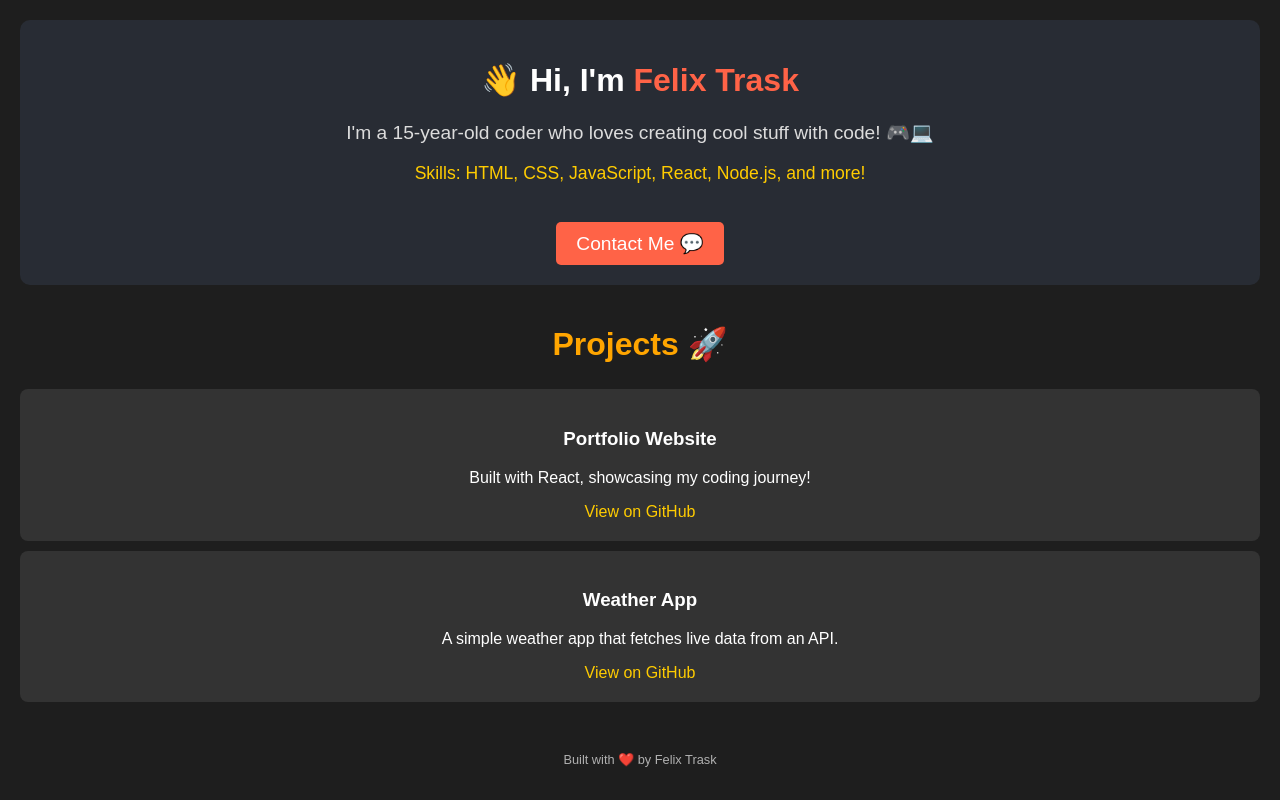
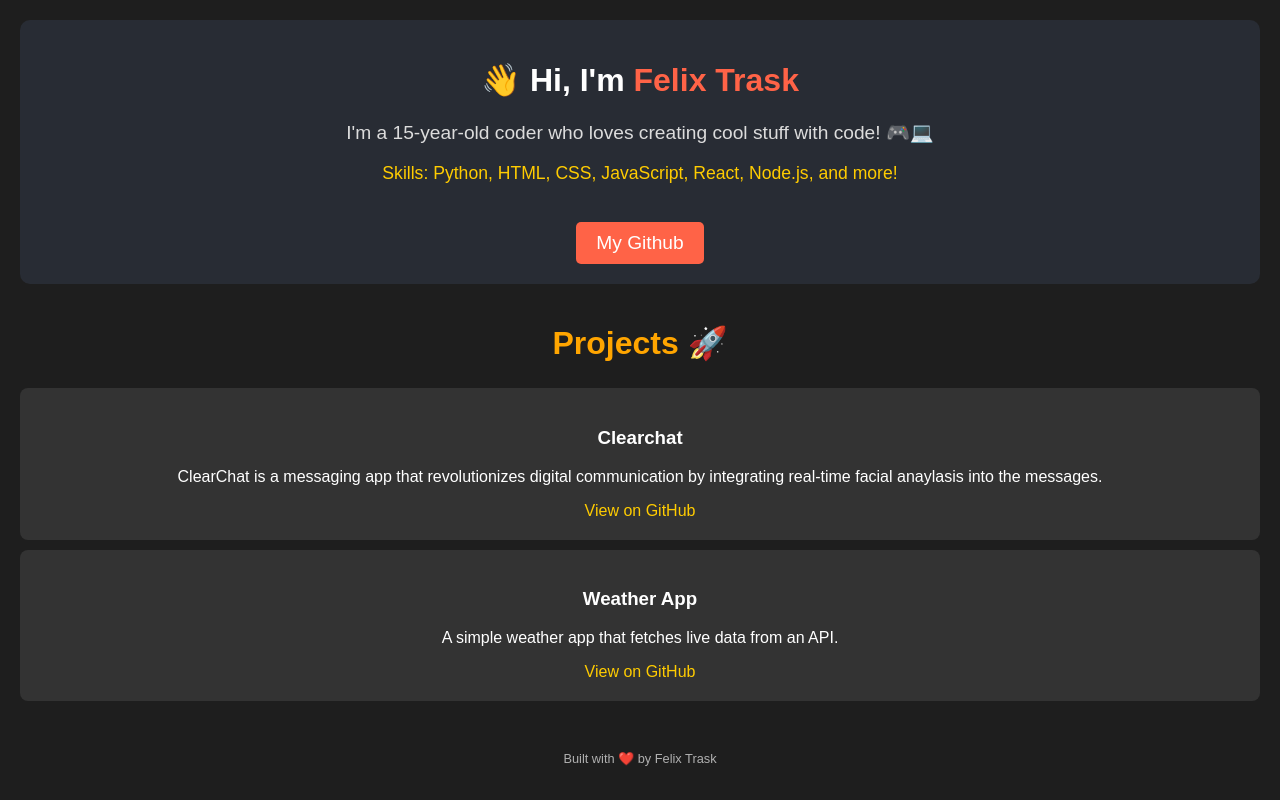
Before and after one commit to FelixTrask/portfolio-website, a React (Create React App) app: page / in a window 1280 px wide. Built offline with nearby package versions, Linux system fonts and the light colour scheme.

Commit message:
Updated website

```diff
--- a/src/App.js
+++ b/src/App.js
@@ -7,20 +7,20 @@ function App() {
       <header className="App-header">
         <h1>👋 Hi, I'm <span className="name">Felix Trask</span></h1>
         <p className="description">I'm a 15-year-old coder who loves creating cool stuff with code! 🎮💻</p>
-        <p className="skills">Skills: HTML, CSS, JavaScript, React, Node.js, and more!</p>
+        <p className="skills">Skills: Python, HTML, CSS, JavaScript, React, Node.js, and more!</p>
         <button
           className="contact-button"
-          onClick={() => alert('Let\'s chat!')}
+          onClick={() => window.location.replace("https://www.github.com/FelixTrask")}
         >
-          Contact Me 💬
+          My Github
         </button>
       </header>
 
       <section className="projects">
         <h2>Projects 🚀</h2>
         <div className="project-card">
-          <h3>Portfolio Website</h3>
-          <p>Built with React, showcasing my coding journey!</p>
+          <h3>Clearchat</h3>
+          <p>ClearChat is a messaging app that revolutionizes digital communication by integrating real-time facial anaylasis into the messages.</p>
           <a href="https://github.com/felixtrask" target="_blank" rel="noopener noreferrer">
             View on GitHub
           </a>
```
